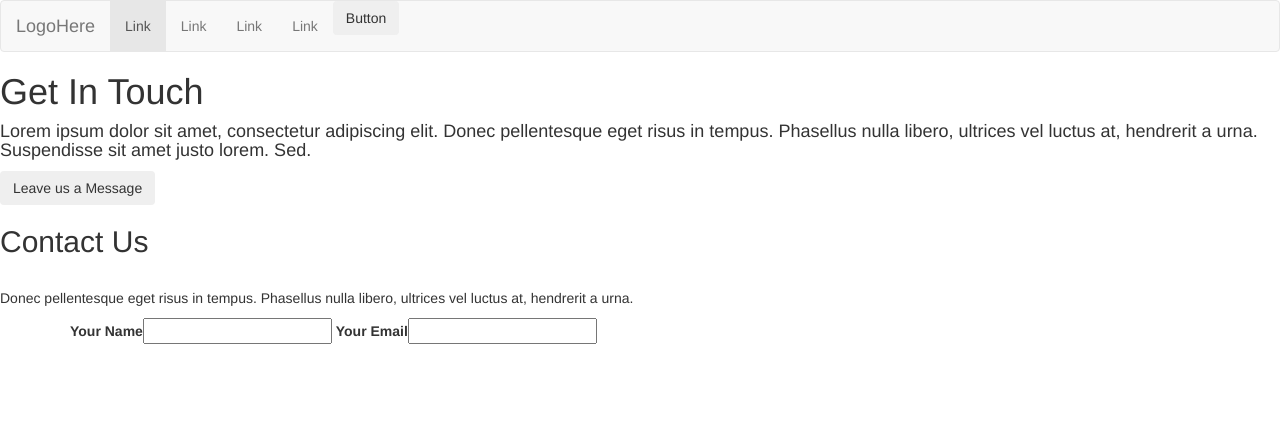
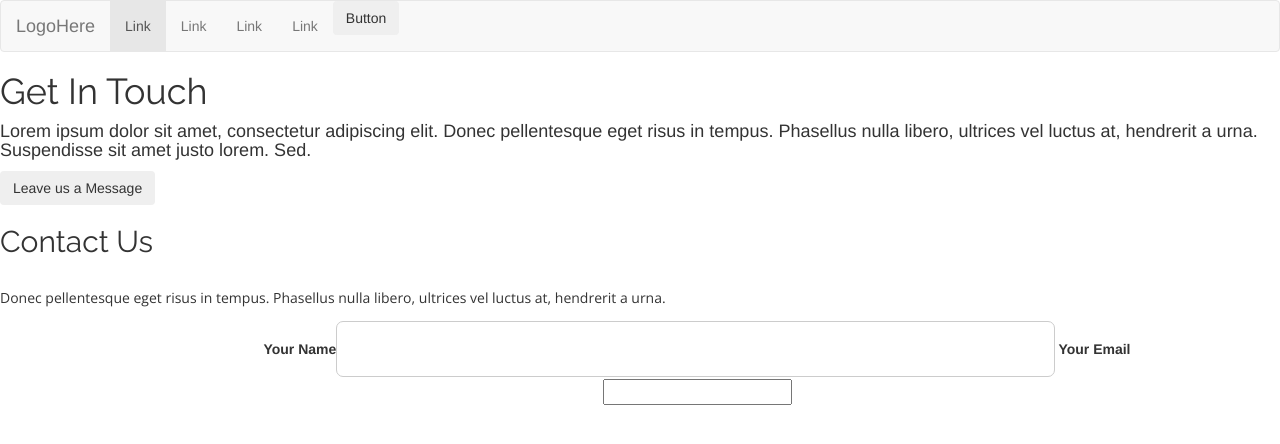
Before and after one commit to wtekimam/treeclouds, a plain HTML site: page contact-us.html in a window 1280 px wide. Drawn offline with nearby package versions, Linux system fonts and the light colour scheme.

Commit message:
still working on it

```diff
--- a/contact-us.html
+++ b/contact-us.html
@@ -3,7 +3,7 @@
     <meta charset="utf-8">
     <meta name="viewport" content="width=device-width, initial-scale=1">
     <link rel="stylesheet" href="https://maxcdn.bootstrapcdn.com/bootstrap/3.3.7/css/bootstrap.min.css">
-    <script src="script.js"></script>
+    <link rel="stylesheet" href="style.css">
     <script src="https://ajax.googleapis.com/ajax/libs/jquery/3.2.0/jquery.min.js"></script>
     <script src="https://maxcdn.bootstrapcdn.com/bootstrap/3.3.7/js/bootstrap.min.js"></script>
 </head>
```
